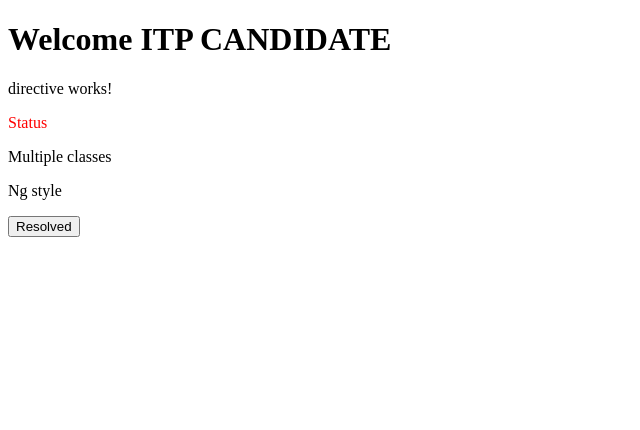
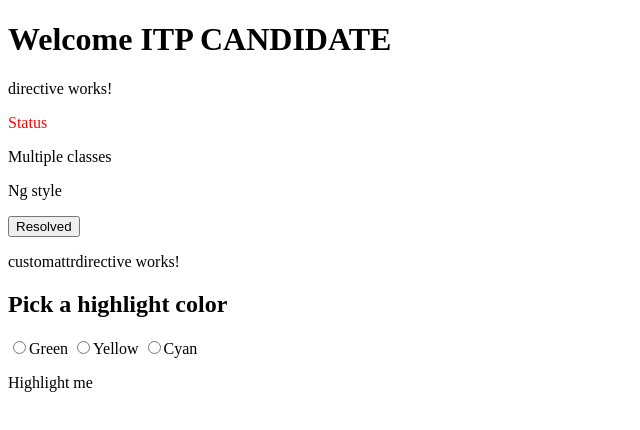
Before and after one commit to sbkcodes/AngularTutorial, an Angular app: page / in a window 1280 px wide. Shown: the top 430 px of the page, without its empty margins (0-640 px from the left). Built offline with nearby package versions, Linux system fonts and the light colour scheme.

Commit message:
customer directive

```diff
--- a/src/app/app.component.html
+++ b/src/app/app.component.html
@@ -1,2 +1,3 @@
 <h1>Welcome {{ title }}</h1>
 <app-directive></app-directive>
+<app-customattrdirective></app-customattrdirective>
--- a/src/app/app.module.ts
+++ b/src/app/app.module.ts
@@ -3,9 +3,11 @@ import { BrowserModule } from '@angular/platform-browser';
 
 import { AppComponent } from './app.component';
 import { DirectiveComponent } from './directive/directive.component';
+import { HighlightDirective } from './highlight.directive';
+import { CustomattrdirectiveComponent } from './customattrdirective/customattrdirective.component';
 
 @NgModule({
-  declarations: [AppComponent, DirectiveComponent],
+  declarations: [AppComponent, DirectiveComponent, HighlightDirective, CustomattrdirectiveComponent],
   imports: [BrowserModule],
   providers: [],
   bootstrap: [AppComponent],
--- /dev/null
+++ b/src/app/customattrdirective/customattrdirective.component.html
@@ -0,0 +1,8 @@
+<p>customattrdirective works!</p>
+<h2>Pick a highlight color</h2>
+<div>
+  <input type="radio" name="colors" (click)="onClickRadio('lightgreen')" />Green
+  <input type="radio" name="colors" (click)="onClickRadio('yellow')" />Yellow
+  <input type="radio" name="colors" (click)="color = 'cyan'" />Cyan
+</div>
+<p [appHighlight]="color">Highlight me</p>
--- /dev/null
+++ b/src/app/customattrdirective/customattrdirective.component.ts
@@ -0,0 +1,13 @@
+import { Component } from '@angular/core';
+
+@Component({
+  selector: 'app-customattrdirective',
+  templateUrl: './customattrdirective.component.html',
+  styleUrls: ['./customattrdirective.component.css'],
+})
+export class CustomattrdirectiveComponent {
+  color: string = '';
+  onClickRadio(param: string): void {
+    this.color = param;
+  }
+}
--- /dev/null
+++ b/src/app/highlight.directive.ts
@@ -0,0 +1,26 @@
+import { Directive, ElementRef, HostListener, Input } from '@angular/core';
+
+@Directive({
+  selector: '[appHighlight]',
+})
+export class HighlightDirective {
+  constructor(private el: ElementRef) {}
+
+  @Input('appHighlight') highlightColor = '';
+
+  @HostListener('mouseenter') onMouseEnter() {
+    this.highlight(this.highlightColor || 'red');
+  }
+
+  @HostListener('mouseleave') onMouseLeave() {
+    this.highlight('');
+  }
+
+  @HostListener('click') onClick() {
+    this.el.nativeElement.style.backgroundColor = 'pink';
+  }
+
+  private highlight(color: string) {
+    this.el.nativeElement.style.backgroundColor = color;
+  }
+}
```
Also changed, not shown: src/app/customattrdirective/customattrdirective.component.css (added), 2 other files (tests, documents, lock files or other folders).
